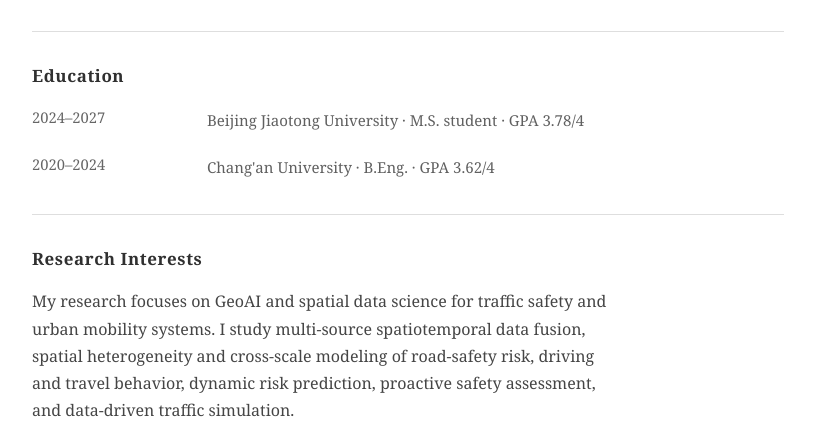
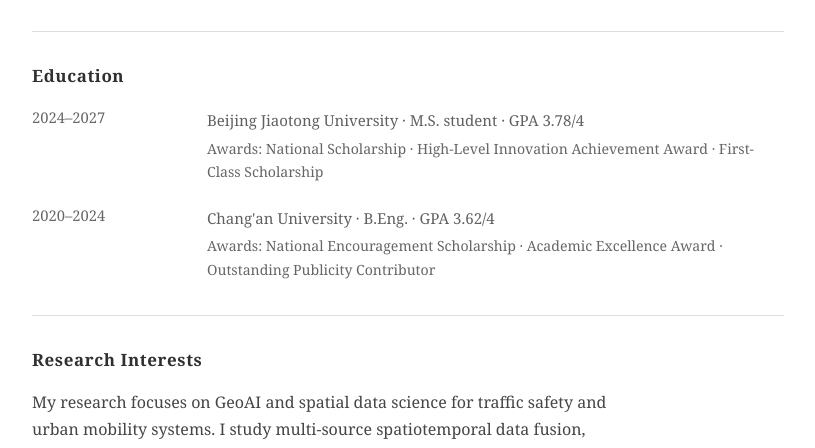
Before and after one commit to July-yh/personality, a plain HTML site: page dist/en/index.html in a window 1280 px wide. Shown: the part 347-795 px from the top of the page, without its empty margins (148-963 px from the left). Drawn offline with Linux system fonts and the light colour scheme.

Commit message:
Add education awards in both languages

```diff
--- a/dist/en/index.html
+++ b/dist/en/index.html
@@ -29,8 +29,8 @@
       <section aria-labelledby="education-heading">
         <h2 id="education-heading">Education</h2>
         <ol class="timeline">
-          <li><time>2024–2027</time><div><p>Beijing Jiaotong University · M.S. student · GPA 3.78/4</p></div></li>
-          <li><time>2020–2024</time><div><p>Chang'an University · B.Eng. · GPA 3.62/4</p></div></li>
+          <li><time>2024–2027</time><div><p>Beijing Jiaotong University · M.S. student · GPA 3.78/4</p><p class="education-awards">Awards: National Scholarship · High-Level Innovation Achievement Award · First-Class Scholarship</p></div></li>
+          <li><time>2020–2024</time><div><p>Chang'an University · B.Eng. · GPA 3.62/4</p><p class="education-awards">Awards: National Encouragement Scholarship · Academic Excellence Award · Outstanding Publicity Contributor</p></div></li>
         </ol>
       </section>
 
--- a/dist/styles.css
+++ b/dist/styles.css
@@ -38,6 +38,7 @@ section>p{max-width:66ch}
 .timeline time{white-space:nowrap;color:#666;font-size:.92rem;font-variant-numeric:tabular-nums}
 .timeline h3{font-size:1rem;font-weight:700;line-height:1.5}
 .timeline p{font-size:.94rem;color:#606060;line-height:1.65;margin-top:3px}
+.timeline .education-awards{font-size:.88rem;color:#666;margin-top:4px}
 .timeline .subtle{font-size:.86rem;color:#818181;margin-top:1px}
 .experience-aside-title{font-size:.92rem;font-weight:700;line-height:1.5;color:#777;margin:24px 0 11px}
 .projects{gap:24px}
```
Also changed, not shown: dist/index.html (+2 -2 lines).
